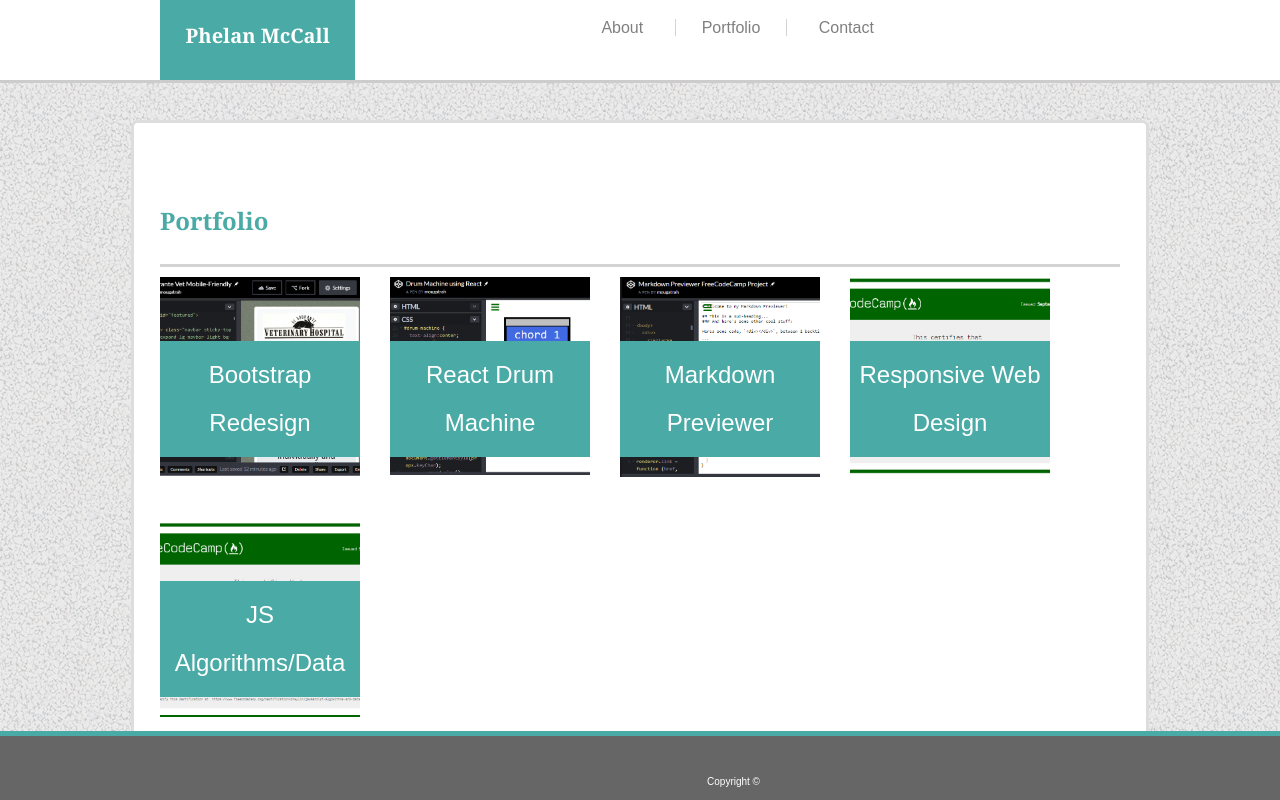
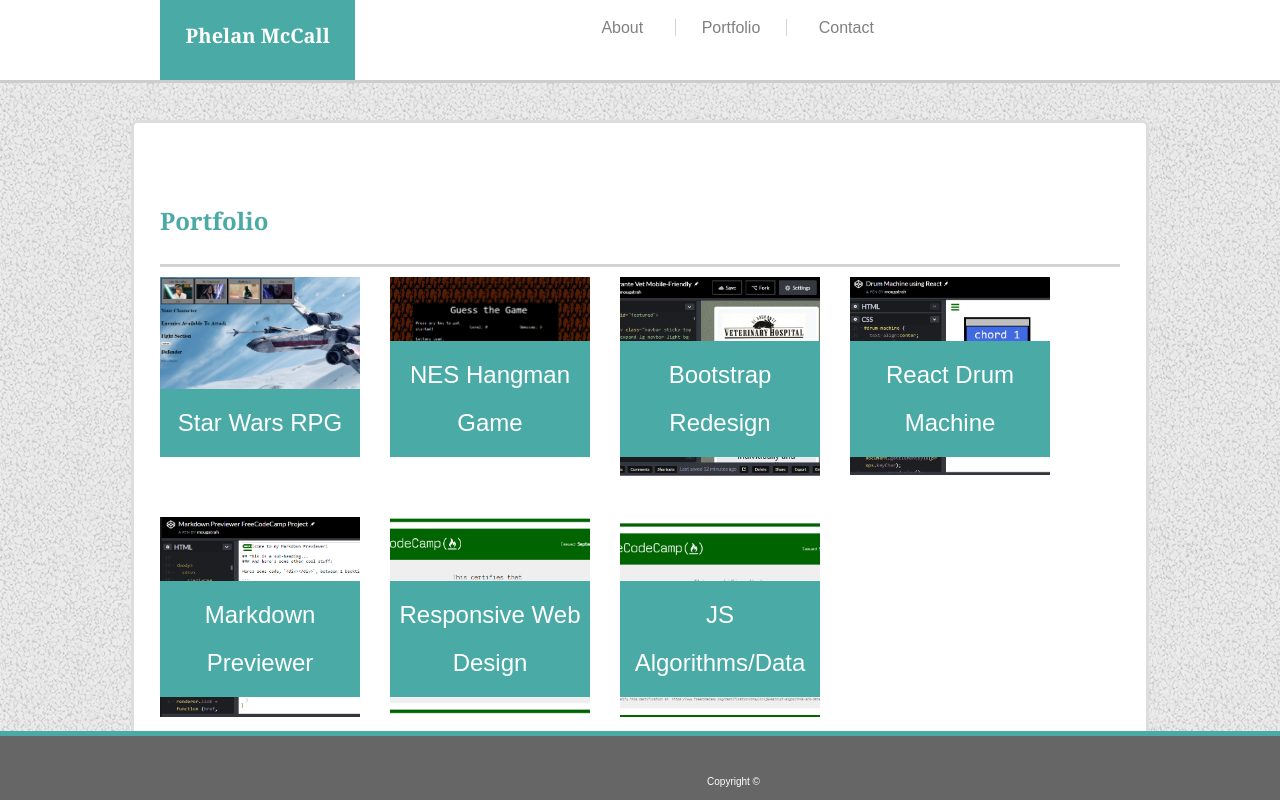
Before and after one commit to mougatrah/Responsive-Portfolio, a plain HTML site: page portfolio.html in a window 1280 px wide. Drawn offline with Linux system fonts and the light colour scheme.

Commit message:
Added RPG and Hangman to Portfolio page.

```diff
--- a/portfolio.html
+++ b/portfolio.html
@@ -37,9 +37,18 @@
 
 
         <section>
+                <a class="portfolio_images" href="https://mougatrah.github.io/unit-4-game/" target="_blank"><img src="./assets/images/rpg.png">
+                    <div>Star Wars RPG</div>
+                </a>
+
+                <a class="portfolio_images" href="https://mougatrah.github.io/Word-Guess-Game/" target="_blank"><img src="./assets/images/hangman.png">
+                    <div>NES Hangman Game</div>
+                </a>
+
             <a class="portfolio_images" href="https://codepen.io/mougatrah/pen/qMvNXZ" target="_blank"><img src="./assets/images/bootstrap-redesign.png">
                 <div>Bootstrap Redesign</div>
             </a>
+
             <a class="portfolio_images" href="https://codepen.io/mougatrah/pen/JaNzPa" target="_blank"><img src="./assets/images/react_drum_machine.png">
                 <div>React Drum Machine</div>
             </a>
```
Also changed, not shown: assets/images/hangman.png (added), assets/images/rpg.png (added).
